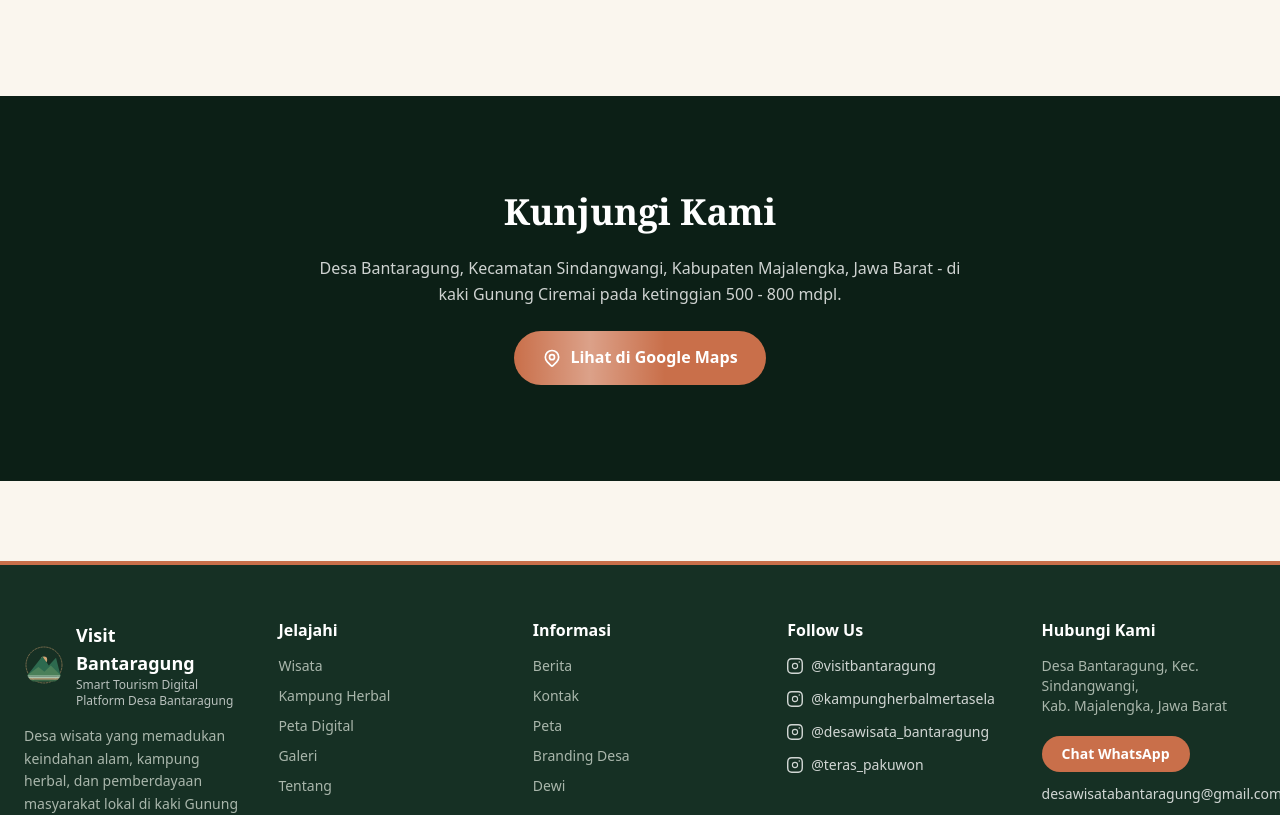
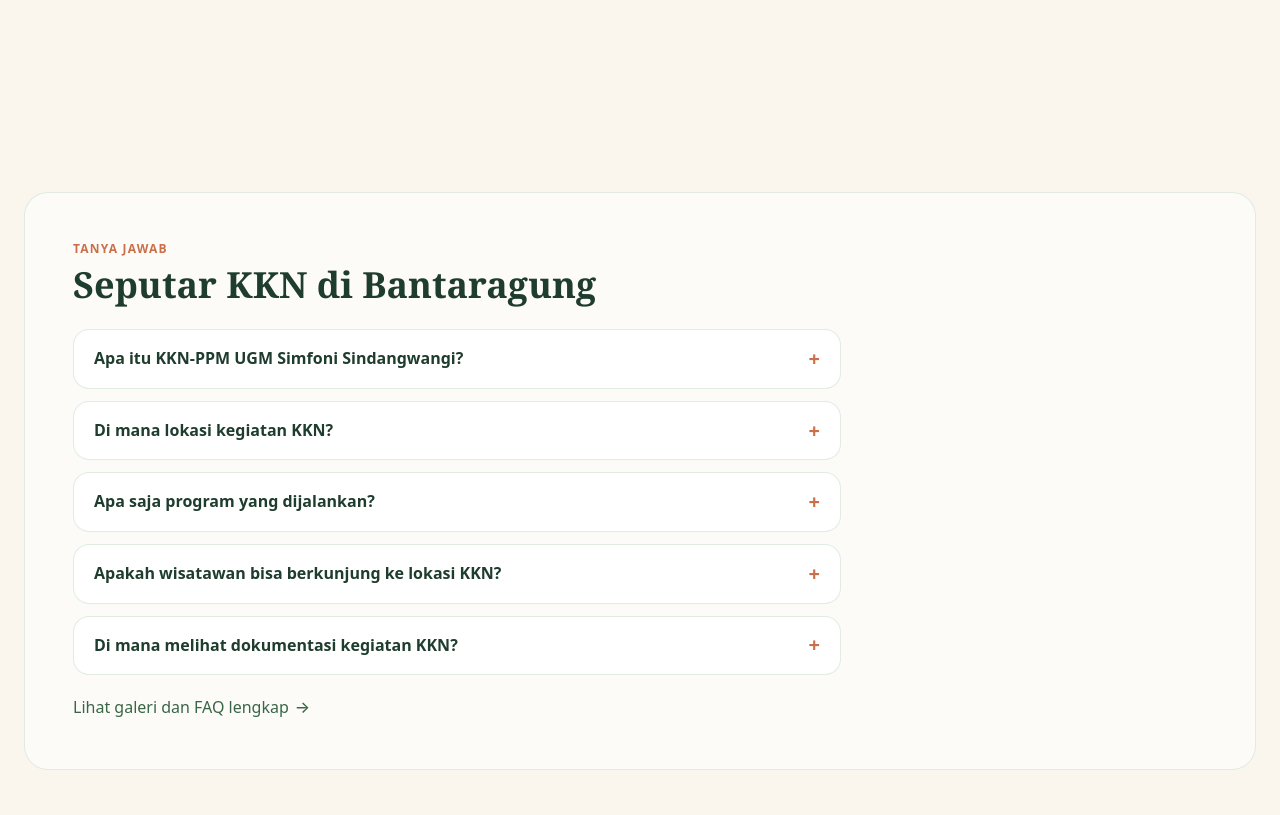
Before and after one commit to aldyardnsyh/VisitBantaragung, a Next.js app: page /tentang in a window 1280 px wide. Shown: the part 3852-4667 px from the top of the page. Built offline with nearby package versions, Linux system fonts and the light colour scheme; no server answers.

Commit message:
fix: format nomor WA kontak + FAQ KKN tampil di laman tentang

```diff
--- a/app/kontak/page.tsx
+++ b/app/kontak/page.tsx
@@ -79,7 +79,7 @@ export default function KontakPage() {
                   rel="noopener noreferrer"
                   className="text-sm text-forest-600 hover:text-clay-500 hover:font-semibold transition-colors"
                 >
-                  +62 {WA_NUMBER.slice(1, 3)} {WA_NUMBER.slice(3)}
+                  +62 {WA_NUMBER.slice(2, 5)}-{WA_NUMBER.slice(5, 9)}-{WA_NUMBER.slice(9)}
                 </a>
               </div>
               <div>
--- a/app/tentang/page.tsx
+++ b/app/tentang/page.tsx
@@ -237,6 +237,63 @@ export default function TentangPage() {
         </div>
       </section>
 
+      {/* TANYA JAWAB KKN */}
+      <section className="py-20 md:py-24">
+        <div className="max-w-7xl mx-auto px-6">
+          <div className="bg-white/60 border border-forest-200/60 rounded-3xl p-8 md:p-12">
+            <p className="text-xs font-semibold uppercase tracking-widest text-clay-500 mb-2">
+              Tanya Jawab
+            </p>
+            <h2 className="font-display font-bold text-forest-800 text-3xl md:text-4xl mb-6">
+              Seputar KKN di Bantaragung
+            </h2>
+            <div className="space-y-3 max-w-3xl">
+              {[
+                {
+                  q: "Apa itu KKN-PPM UGM Simfoni Sindangwangi?",
+                  a: "Program Kuliah Kerja Nyata Pembelajaran Pemberdayaan Masyarakat Universitas Gadjah Mada yang ditempatkan di Kecamatan Sindangwangi, Kabupaten Majalengka, mendampingi wisata berkelanjutan, kampung herbal, UMKM, dan digitalisasi desa.",
+                },
+                {
+                  q: "Di mana lokasi kegiatan KKN?",
+                  a: "Berpusat di Desa Bantaragung dan Desa Sindangwangi, Kecamatan Sindangwangi, Kabupaten Majalengka, Jawa Barat, di kaki Gunung Ciremai.",
+                },
+                {
+                  q: "Apa saja program yang dijalankan?",
+                  a: "Pendampingan desa wisata, Kampung Herbal Mertasela dan workshop jamu, pelatihan UMKM, edukasi sekolah, penanaman pohon endemik, serta digitalisasi desa melalui peta digital dan situs web.",
+                },
+                {
+                  q: "Apakah wisatawan bisa berkunjung ke lokasi KKN?",
+                  a: "Bisa. Seluruh destinasi terbuka untuk umum. Lihat pilihannya di laman wisata atau hubungi pengelola melalui laman kontak.",
+                },
+                {
+                  q: "Di mana melihat dokumentasi kegiatan KKN?",
+                  a: "Di laman galeri dan laman berita yang memuat cerita serta arsip kegiatan.",
+                },
+              ].map((f) => (
+                <details
+                  key={f.q}
+                  className="group rounded-2xl border border-forest-200/60 bg-white px-5 py-4"
+                >
+                  <summary className="cursor-pointer font-semibold text-forest-800 list-none flex items-center justify-between gap-4">
+                    {f.q}
+                    <span aria-hidden className="text-clay-500 transition-transform group-open:rotate-45 text-xl leading-none">+</span>
+                  </summary>
+                  <p className="text-slate-600 leading-relaxed mt-3 text-sm md:text-base">
+                    {f.a}
+                  </p>
+                </details>
+              ))}
+              <Link
+                href="/galeri"
+                className="inline-flex items-center gap-1.5 text-forest-600 hover:text-clay-500 hover:font-semibold font-medium transition-colors pt-2"
+              >
+                Lihat galeri dan FAQ lengkap <span aria-hidden>→</span>
+              </Link>
+            </div>
+          </div>
+        </div>
+      </section>
+
       {/* LOKASI */}
       <section className="py-20 md:py-24 bg-forest-950 text-white">
         <div className="max-w-7xl mx-auto px-6 text-center space-y-6">
```
